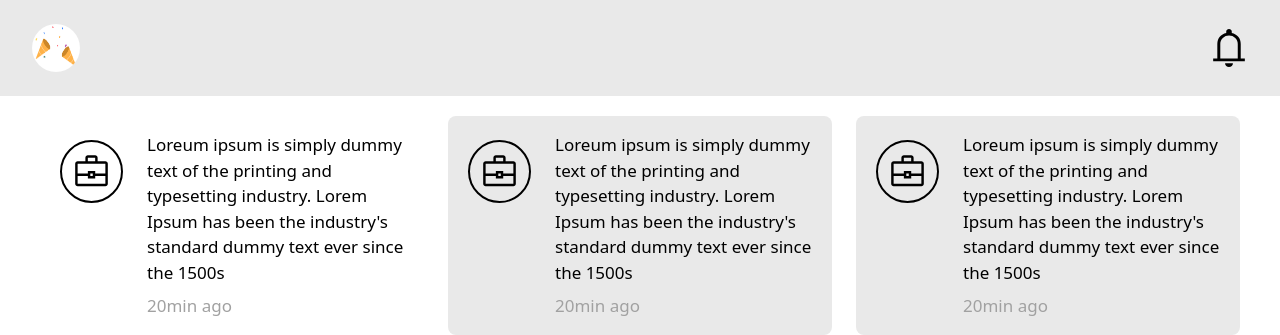
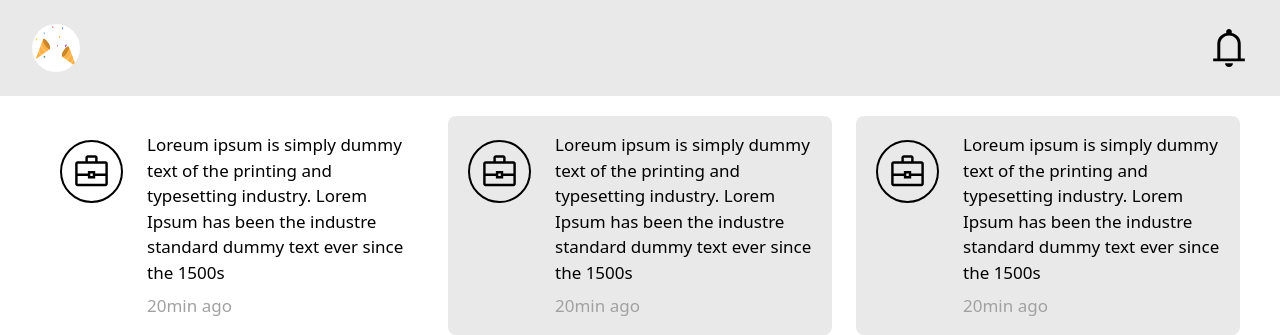
Before and after one commit to mariodev9/upwork1, a Next.js app: page /Notifications in a window 1280 px wide. Shown: the top 335 px of the page. Built offline with nearby package versions, Linux system fonts and the light colour scheme.

Commit message:
fix notifications page

```diff
--- a/src/pages/Login/index.tsx
+++ b/src/pages/Login/index.tsx
@@ -20,16 +20,17 @@ const LoginPage: NextPage = () => {
       } = useForm();
 
     const onSubmit = async (data:any) => {
-    axios.post('https://showcase-api-8j7x.onrender.com/login', {
-    email: data.email,
-    pwd: data.password,
-    })
-    .then(function (response) {
-        console.log(response.data);
-    })
-    .catch(function (error) {
-        console.log(error);
-    });
+        // axios.post('https://showcase-api-8j7x.onrender.com/login', {
+        // email: data.email,
+        // pwd: data.password,
+        // })
+        // .then(function (response) {
+        //     console.log(response.data);
+        // })
+        // .catch(function (error) {
+        //     console.log(error);
+        // });
+
       };
 
     return (
--- a/src/pages/Notifications/index.tsx
+++ b/src/pages/Notifications/index.tsx
@@ -35,7 +35,7 @@ const Notification:React.FC<NotificationProps> = ({description, datetime, read})
             <div>
                 <p className='mb-2'>Loreum ipsum is simply dummy text of the printing
                 and typesetting industry. Lorem Ipsum has been
-                the industry's standard dummy text ever since the
+                the industre standard dummy text ever since the
                 1500s
                 </p>
                 <p className='text-gray_notif'>20min ago</p>
```
